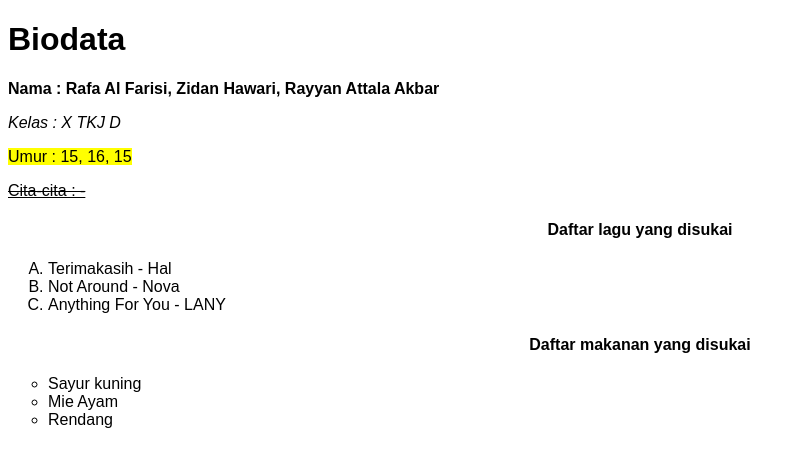
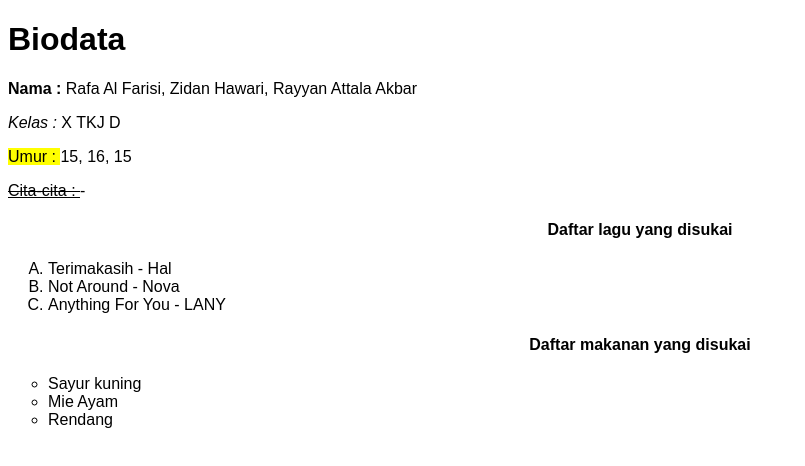
Before and after one commit to alfarisirr/alfarisirrMLWEB.github.io, a plain HTML site: page index.html in a window 1280 px wide. Shown: the whole page, without its empty margins (0-805 px from the left). Drawn offline with Linux system fonts and the light colour scheme.

Commit message:
index.html

```diff
--- a/index.html
+++ b/index.html
@@ -9,10 +9,10 @@
 <body>
     <h1>Biodata</h1>
 
-    <p><b>Nama : Rafa Al Farisi, Zidan Hawari, Rayyan Attala Akbar</b></p>
-    <p><i>Kelas : X TKJ D</i></p>
-    <p><mark>Umur : 15, 16, 15</mark></p>
-    <p><u><del>Cita-cita : -</del></u></p>
+    <p><b>Nama : </b>Rafa Al Farisi, Zidan Hawari, Rayyan Attala Akbar</p>
+    <p><i>Kelas : </i>X TKJ D</p>
+    <p><mark>Umur : </mark>15, 16, 15</p>
+    <p><u><del>Cita-cita : </del></u> -</p>
 
     <h4 align="center">Daftar lagu yang disukai</h4>
     <ol type="A">
```
